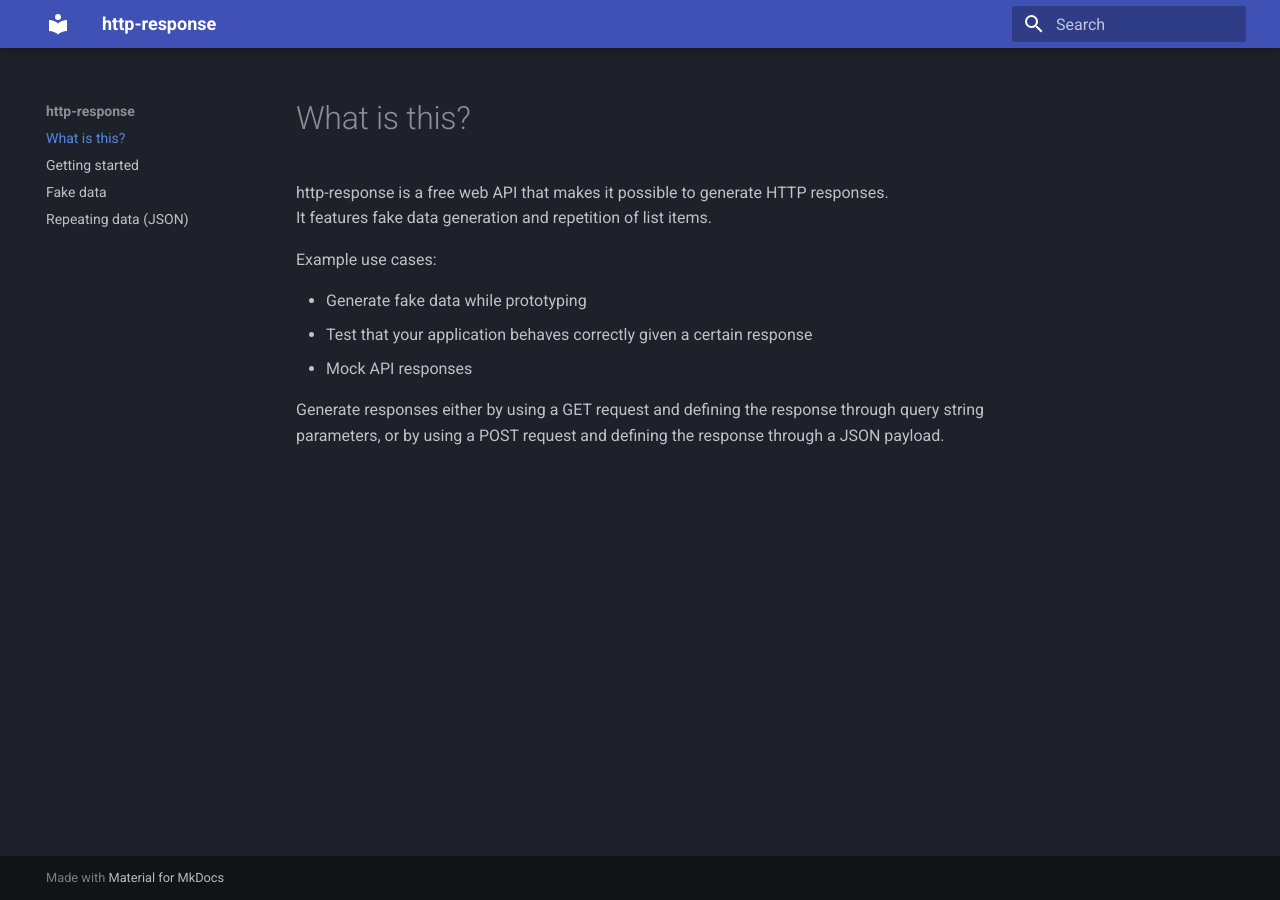
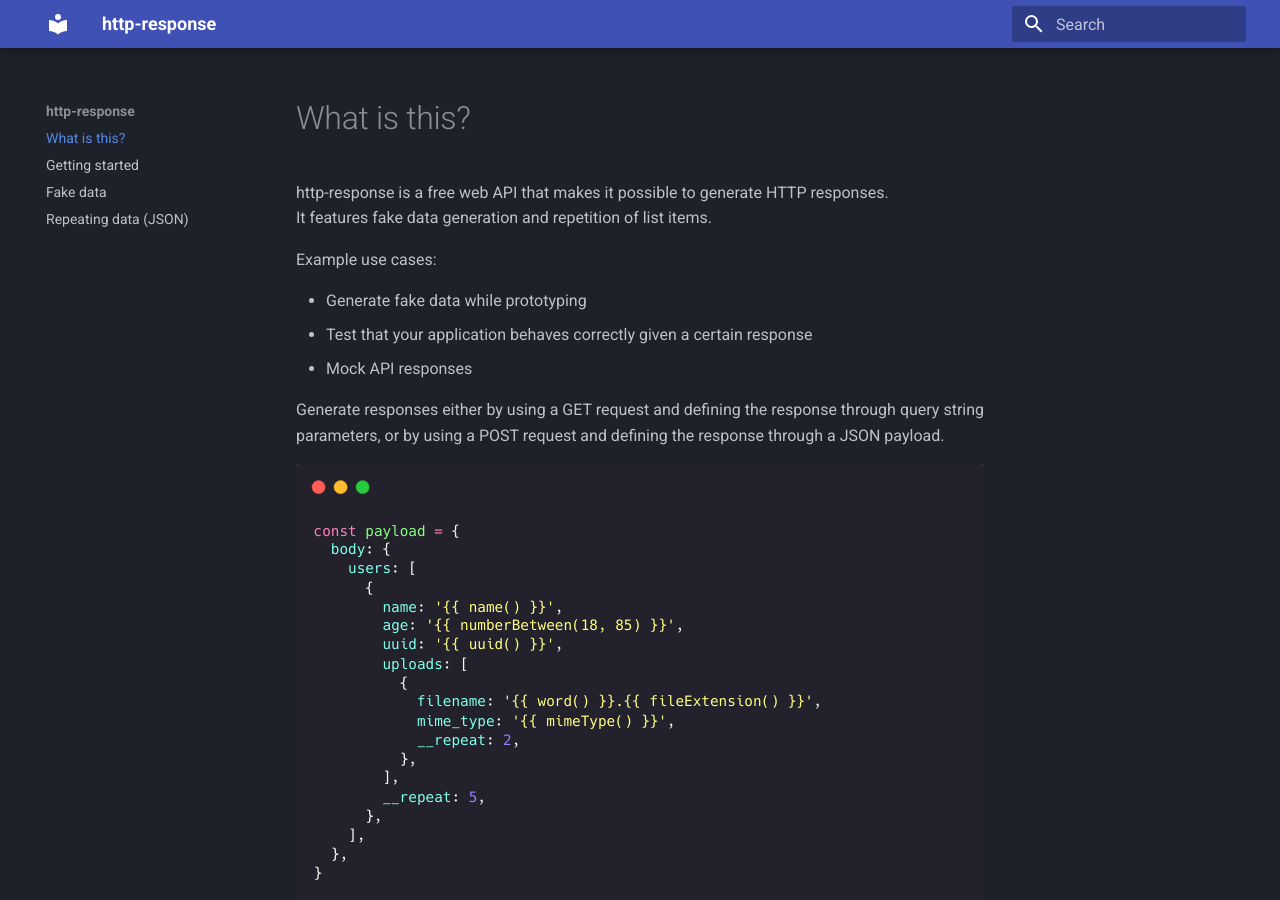
Before and after one commit to johannesss/http-response, an MkDocs documentation site: the page built from docs/docs/index.md, in a window 1280 px wide and 900 px high. Built offline with MkDocs 1.6.1 and Material for MkDocs 9.7.7, drawn with Linux system fonts in a browser that asks for light colours.

Commit message:
docs: add code snippet image

```diff
--- a/docs/docs/index.md
+++ b/docs/docs/index.md
@@ -10,3 +10,5 @@ Example use cases:
 - Mock API responses
 
 Generate responses either by using a GET request and defining the response through query string parameters, or by using a POST request and defining the response through a JSON payload.
+
+![javascript code snippet](assets/code.svg)
```
Also changed, not shown: docs/docs/assets/code.svg (added), docs/site/assets/code.svg (added), docs/site/index.html, 1 other file.
